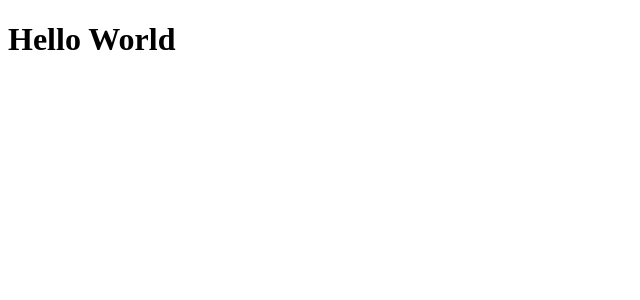
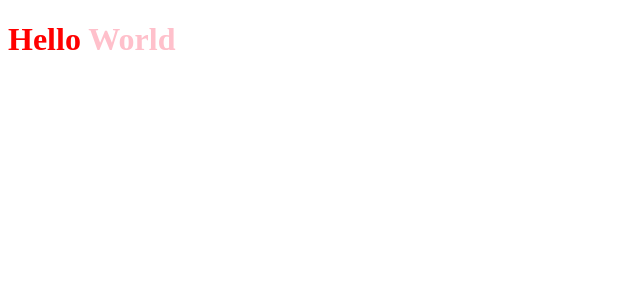
Before and after one commit to RoneBS/ignite-ignews, a Next.js app: page / in a window 1280 px wide. Shown: the top 300 px of the page, without its empty margins (0-640 px from the left). Built offline with nearby package versions, Linux system fonts and the light colour scheme.

Commit message:
adding typescript and sass to the project

```diff
--- a/package.json
+++ b/package.json
@@ -11,5 +11,10 @@
     "next": "10.0.9",
     "react": "17.0.1",
     "react-dom": "17.0.1"
+  },
+  "devDependencies": {
+    "@types/node": "^14.14.35",
+    "@types/react": "^17.0.3",
+    "typescript": "^4.2.3"
   }
 }
--- a/src/pages/_app.js
+++ /dev/null
@@ -1,5 +0,0 @@
-function MyApp({ Component, pageProps }) {
-  return <Component {...pageProps} />
-}
-
-export default MyApp
--- /dev/null
+++ b/src/pages/_app.tsx
@@ -0,0 +1,7 @@
+import { AppProps } from 'next/app';
+
+function MyApp({ Component, pageProps }: AppProps) {
+  return <Component {...pageProps} />
+}
+
+export default MyApp
--- a/src/pages/index.js
+++ /dev/null
@@ -1,5 +0,0 @@
-export default function Home() {
-  return (
-   <h1>Hello World</h1>
-  )
-}
--- /dev/null
+++ b/src/pages/index.tsx
@@ -0,0 +1,9 @@
+import styles from '../styles/home.module.scss';
+
+export default function Home() {
+  return (
+   <h1 className={styles.title}>
+     Hello <span>World</span>
+   </h1>
+  )
+}
--- /dev/null
+++ b/src/styles/home.module.scss
@@ -0,0 +1,7 @@
+.title {
+  color: red;
+
+  span {
+    color: pink;
+  }
+}
```
Also changed, not shown: tsconfig.json (added, +29 -0 lines), next-env.d.ts (added), 1 other file (tests, documents, lock files or other folders).
